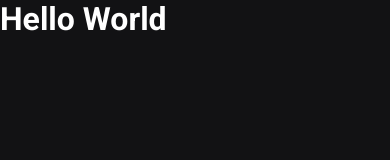
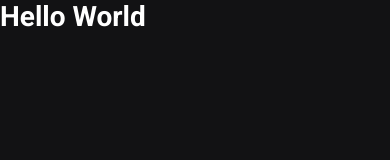
Before and after one commit to CaioLucasNS/ignews, a Next.js app: page / in a window 390 px wide. Shown: the top 160 px of the page. Built offline with nearby package versions, Linux system fonts and the light colour scheme.

Commit message:
feat: added acessibility in font-size

```diff
--- a/src/styles/global.scss
+++ b/src/styles/global.scss
@@ -13,6 +13,21 @@
 
     --cyan-500: #61dafb;
     --yellow-500: #eba417;
+}
+
+// ipad / tablet size approx
+// default font-size = 16px
+@media (max-width: 1080px) {
+    html {
+        font-size: 93.75%;
+    }
+}
+
+// mobile size approx
+@media (max-width: 720px) {
+    html {
+        font-size: 87.5%;
+    }
 }
 
 body {
```
